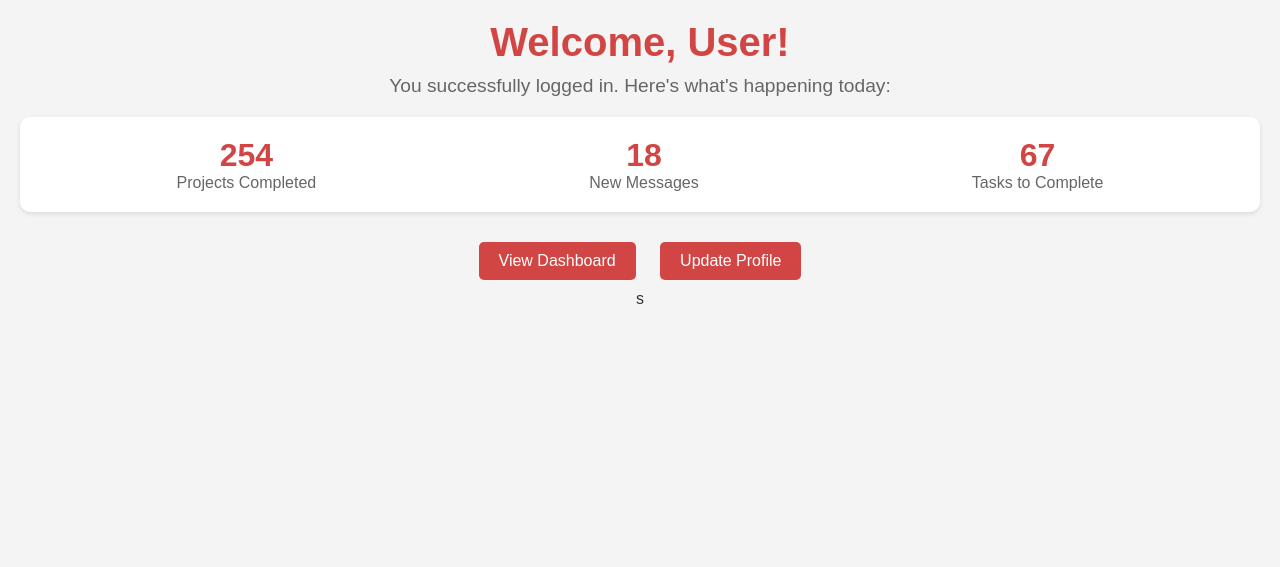
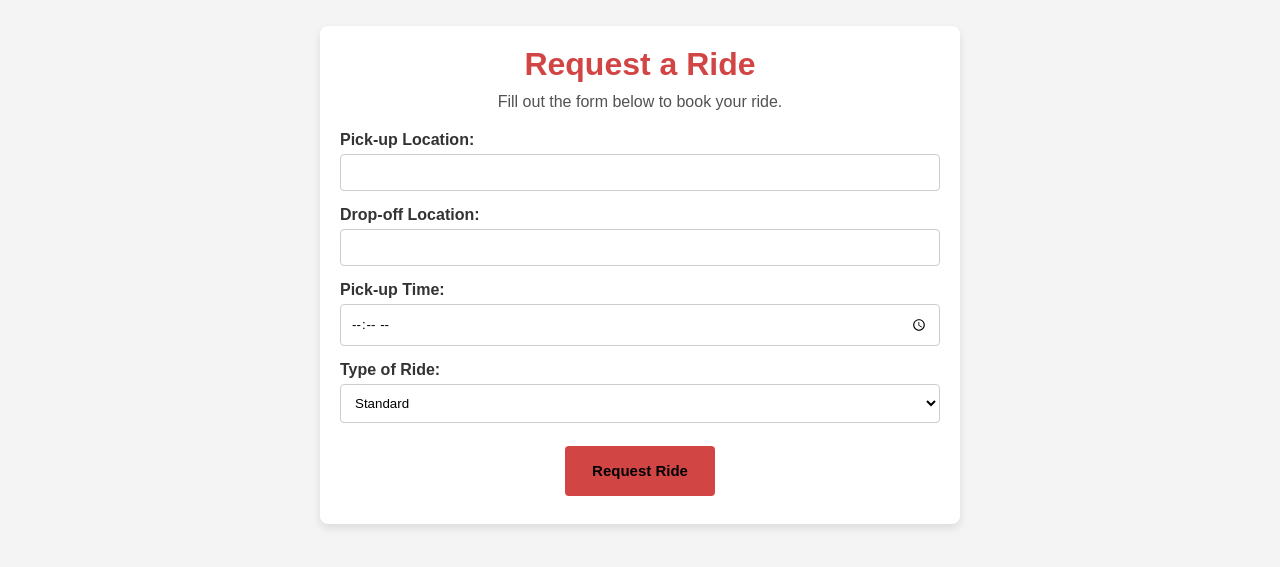
Before and after one commit to Syedsafwan24/rapido-clone, a Django app: page /success in a window 1280 px wide. Shown: the top 567 px of the page. Run offline with Django 5.2, Linux system fonts and the light colour scheme.

Commit message:
added Request Ride Page

```diff
--- a/customer/static/success.css
+++ b/customer/static/success.css
@@ -1,4 +1,3 @@
-/* General resets and body styling */
 * {
   margin: 0;
   padding: 0;
@@ -8,58 +7,67 @@
 
 body {
   background-color: #f4f4f4;
-  color: #333;
   overflow-x: hidden;
-  text-align: center;
-  padding: 20px;
 }
 
-/* Welcome banner styling */
-#welcome-banner h1 {
-  color: #D24545;
-  font-size: 2.5em;
+/* Container Styles */
+.request-ride-container {
+  width: 50%; /* Adjust width to fit your design preference */
+  margin: 2% auto;
+  padding: 20px;
+  background-color: #fff;
+  border-radius: 8px;
+  box-shadow: 0 4px 8px rgba(0,0,0,0.1);
+  text-align: center;
+}
+
+h1 {
+  color: #D24545; /* Deep red color to match other elements */
   margin-bottom: 10px;
 }
 
-#welcome-banner p {
-  font-size: 1.2em;
-  color: #666;
+p {
+  color: #525250; /* Grey text for light contrast */
+  font-size: 16px;
   margin-bottom: 20px;
 }
 
-/* User stats section */
-#user-stats {
-  display: flex;
-  justify-content: space-around;
-  margin: 20px auto;
-  padding: 20px;
-  background: white;
-  border-radius: 10px;
-  box-shadow: 0 2px 5px rgba(0,0,0,0.1);
+/* Form Styles */
+.form-group {
+  margin-bottom: 15px;
+  text-align: left;
 }
 
-.stat h2 {
-  font-size: 2em;
-  color: #D24545;
+label {
+  display: block;
+  margin-bottom: 5px;
+  font-weight: bold;
+  color: #333; /* Dark color for readability */
 }
 
-.stat p {
-  color: #666;
+input[type="text"],
+input[type="time"],
+select {
+  width: 100%;
+  padding: 10px;
+  border: 1px solid #ccc;
+  border-radius: 4px;
+  background-color: white;
 }
+button{
+  width: 150px;
+  height: 50px;
+  background-color: #D24545;
+  color: black;
+  font-size: 15px;
+  font-weight: bold;
+  padding: 14px 20px;
+  margin: 8px 0;
+  border: none;
+  border-radius: 4px;
+  cursor: pointer;
 
-/* Actions buttons */
-#actions button {
-  background-color: #D24545;
-  color: white;
-  border: none;
-  border-radius: 5px;
-  padding: 10px 20px;
-  font-size: 1em;
-  margin: 10px;
-  cursor: pointer;
-  transition: background-color 0.3s ease;
 }
-
-#actions button:hover {
+button:hover {
   background-color: #bc3131;
 }
--- a/customer/templates/nav.html
+++ b/customer/templates/nav.html
@@ -16,7 +16,7 @@
 <body>
     <div class="navbar_sticky" id="navbar">
         <div class="navbar">
-            <img src="{% static "photos/RIDEEASE.png" %}" alt="RideEase Logo">
+            <img src="{ % static "photos/RIDEEASE.png" % }" alt="RideEase Logo">
             <ul>
                 <li> <a href="Index.html">Home</a> </li>
                 <li> <a href="About_Us.html"> About Us</a> </li>
--- a/customer/templates/success.html
+++ b/customer/templates/success.html
@@ -1,36 +1,42 @@
+{% load static %}
+
 <!DOCTYPE html>
 <html lang="en">
 <head>
     <meta charset="UTF-8">
     <meta name="viewport" content="width=device-width, initial-scale=1.0">
-    <title>Dashboard - Welcome</title>
-    <link rel="stylesheet" href="/Ridease Main/customer/static/success.css">
+    <title>Request a Ride</title>
+    <link rel="stylesheet" href="{% static 'success.css' %}">
 </head>
+
+
 <body>
-    <div id="welcome-banner">
-        <h1>Welcome, User!</h1>
-        <p>You successfully logged in. Here's what's happening today:</p>
-    </div>
+    <div class="request-ride-container">
+        <h1>Request a Ride</h1>
+        <p>Fill out the form below to book your ride.</p>
+        <form action="/submit-ride-request" method="post">
+            <div class="form-group">
+                <label for="pickup-location">Pick-up Location:</label>
+                <input type="text" id="pickup-location" name="pickup_location" required>
+            </div>
+            <div class="form-group">
+                <label for="dropoff-location">Drop-off Location:</label>
+                <input type="text" id="dropoff-location" name="dropoff_location" required>
+            </div>
+            <div class="form-group">
+                <label for="pickup-time">Pick-up Time:</label>
+                <input type="time" id="pickup-time" name="pickup_time" required>
+            </div>
+            <div class="form-group">
+                <label for="ride-type">Type of Ride:</label>
+                <select id="ride-type" name="ride_type">
+                    <option value="standard">Standard</option>
+                    <option value="premium">Premium</option>
 
-    <div id="user-stats">
-        <div class="stat">
-            <h2>254</h2>
-            <p>Projects Completed</p>
-        </div>
-        <div class="stat">
-            <h2>18</h2>
-            <p>New Messages</p>
-        </div>
-        <div class="stat">
-            <h2>67</h2>
-            <p>Tasks to Complete</p>
-        </div>
-    </div>
-
-    <div id="actions">
-        <button>View Dashboard</button>
-        <button>Update Profile</button>
+                </select>
+            </div>
+            <button type="submit" class="req">Request Ride</button>
+        </form>
     </div>
 </body>
 </html>
-s
```
